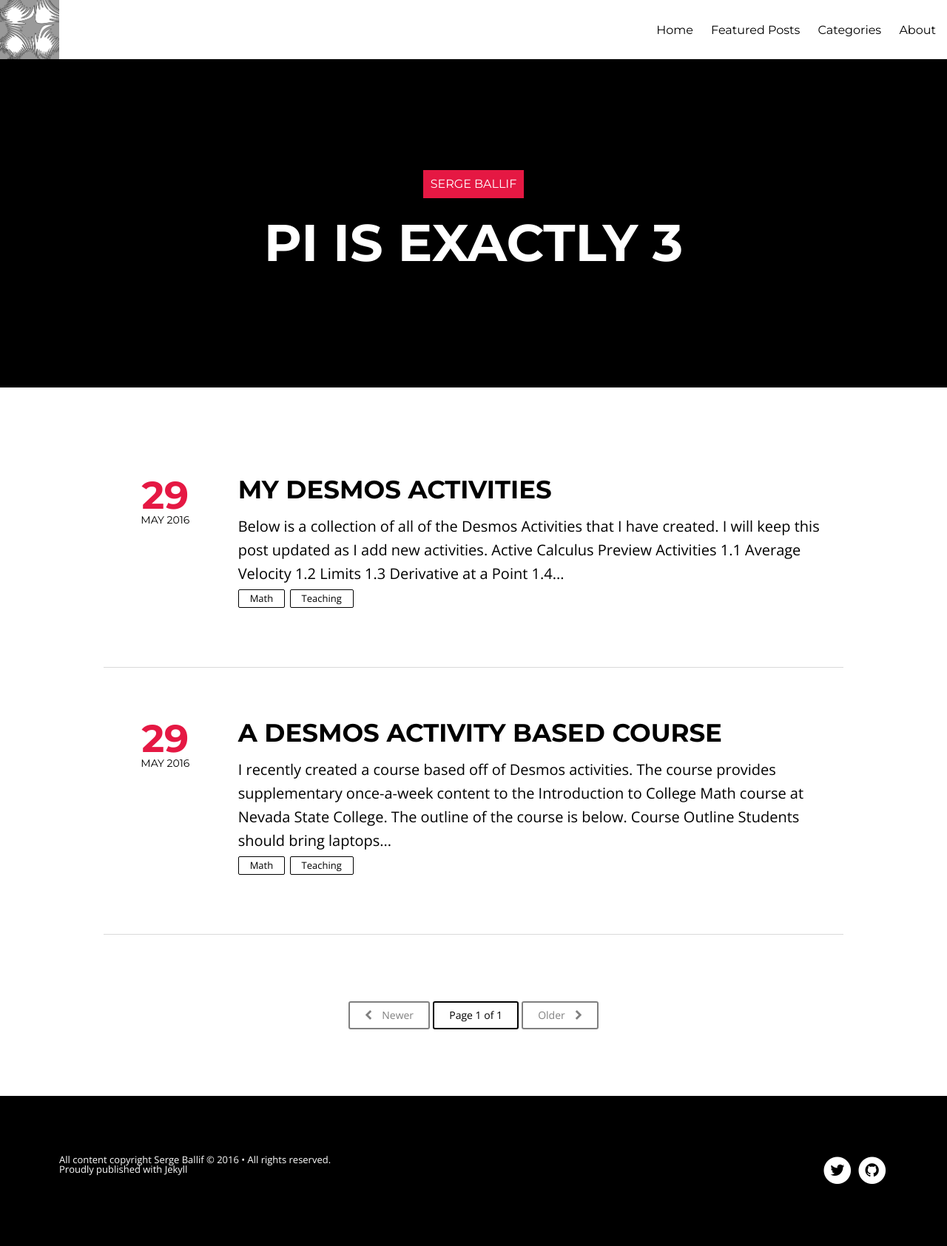
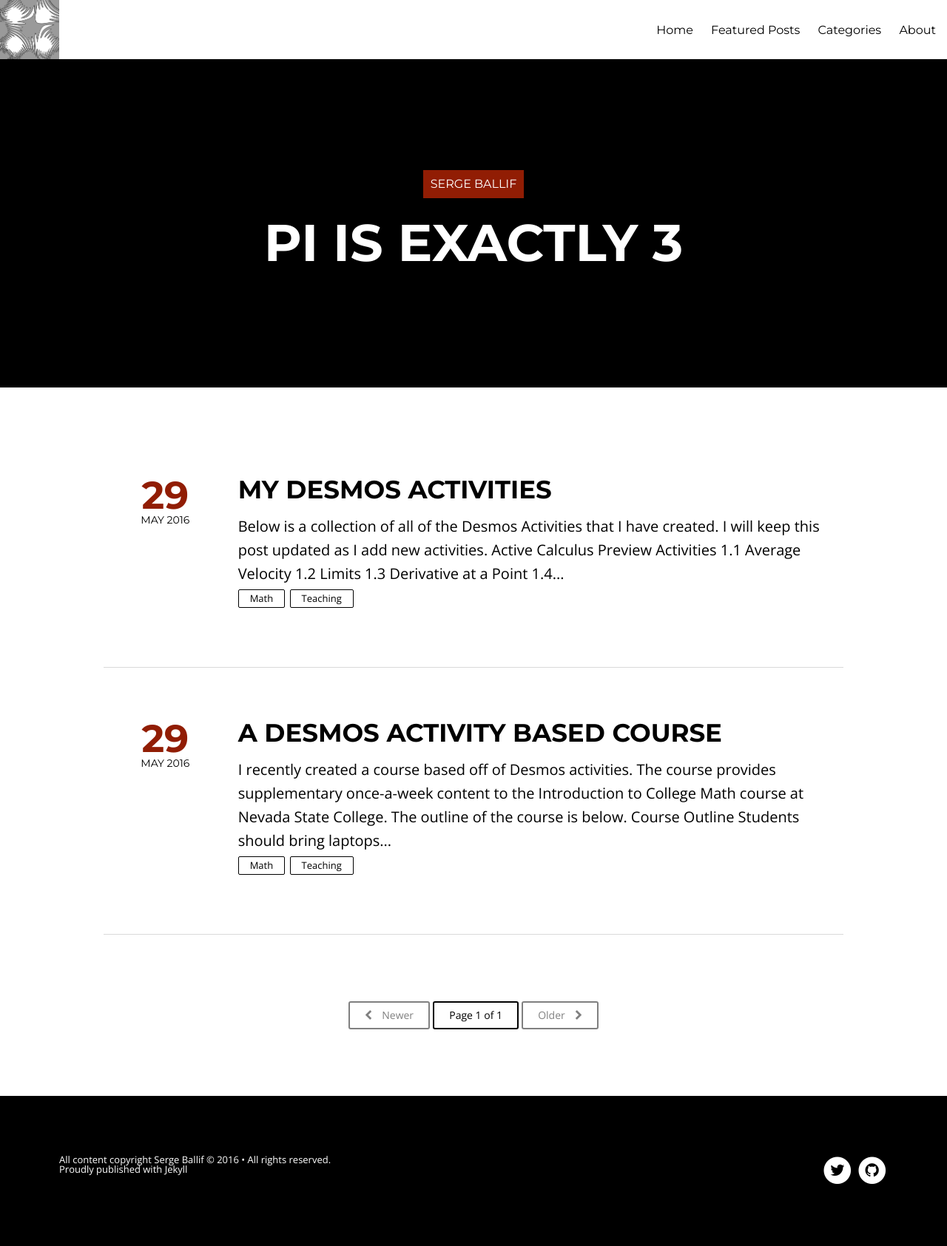
Before and after one commit to sergeballif/sergeballif.github.io, a Jekyll site: the page built from index.html, in a window 1280 px wide. Shown: the whole page at 74% size. Built offline with Jekyll 4.4.1, drawn with Linux system fonts in a browser that asks for light colours; nearby versions of some CDN libraries; the list of posts is cut into pages by our own code.

Commit message:
Update style.css

```diff
--- a/assets/css/style.css
+++ b/assets/css/style.css
@@ -131,7 +131,7 @@
             width: auto;
             height: auto; }
             .notepad-blog-menu ul li a:hover {
-              border-bottom: 0.1875rem solid #e51843; } }
+              border-bottom: 0.1875rem solid #911D04; } } /*#e51843 */
 
 .notepad-site-head .notepad-site-head-menu {
   background: white; }
@@ -167,7 +167,7 @@
   .notepad-site-head .notepad-site-head-content .notepad-site-head-title-bg {
     display: inline-block;
     padding: 0.625rem;
-    background: #e51843;
+    background: #911D04;  /*#e51843 */
     line-height: 1.1; }
   .notepad-site-head .notepad-site-head-content h1, .notepad-site-head .notepad-site-head-content h2 {
     margin: 0;
@@ -236,7 +236,7 @@
       display: block;
       font-size: 3.25rem;
       font-weight: 800;
-      color: #e51843;
+      color: #911D04;  /*#e51843 */
       font-family: "Montserrat", sans-serif; }
     .notepad-content .notepad-index-post .notepad-post-meta .month-year {
       display: block;
@@ -288,8 +288,8 @@
       border-radius: 0.125rem;
       margin-bottom: 0.3125rem; }
       .notepad-content .notepad-index-post .notepad-index-post-tags a:hover {
-        color: #e51843;
-        border: 0.0625rem solid #e51843; }
+        color: #911D04;  /*#e51843 */
+        border: 0.0625rem solid #911D04; } /*#e51843 */
   @media only screen and (min-width: 40.063em) {
     .notepad-content .notepad-index-post .notepad-index-post-tags {
       padding-top: 0.3125rem;
@@ -314,7 +314,7 @@
     width: 60%;
     border-radius: 0.125rem; }
     .notepad-content .notepad-index-post .notepad-post-read-more:hover {
-      background-color: #e51843; }
+      background-color: #911D04; }/*#e51843 */
   @media only screen and (min-width: 40.063em) {
     .notepad-content .notepad-index-post .notepad-post-read-more {
       width: auto;
@@ -337,8 +337,8 @@
     border: 0.125rem solid black; }
   nav.pagination .newer-posts:hover,
   nav.pagination .older-posts:hover {
-    border: 0.125rem solid #e51843;
-    color: #e51843; }
+    border: 0.125rem solid #911D04; /*#e51843 */
+    color: #911D04; } /*#e51843 */
   nav.pagination .newer-posts.faded,
   nav.pagination .older-posts.faded {
     color: gray;
@@ -437,7 +437,7 @@
     padding-bottom: 3.125rem;
     text-align: center; }
     .notepad-tags-container .notepad-tags-header .tag-name {
-      color: #e51843;
+      color: #911D04;  /*#e51843 */
       text-transform: none; }
     @media only screen and (min-width: 40.063em) {
       .notepad-tags-container .notepad-tags-header {
```
